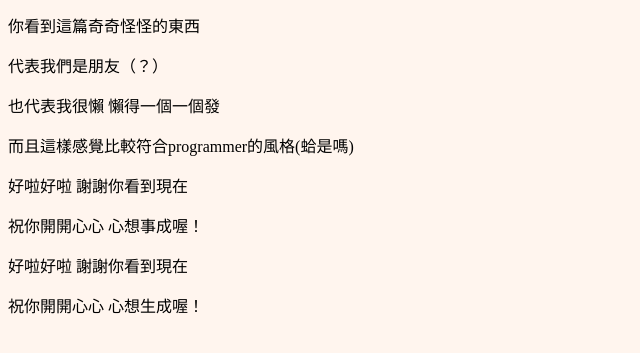
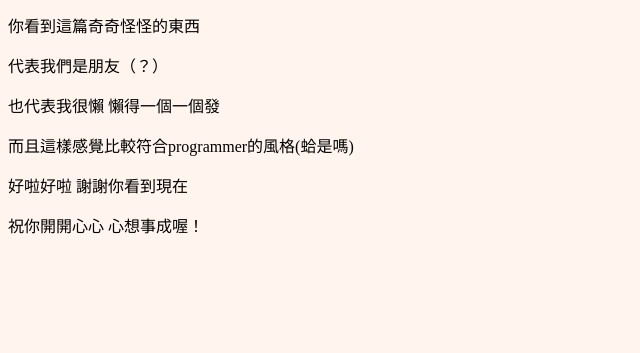
Before and after one commit to sunnyhan0317/moonfestival, a plain HTML site: page index.html in a window 1280 px wide. Shown: the part 277-630 px from the top of the page, without its empty margins (0-640 px from the left). Drawn offline with Linux system fonts and the light colour scheme.

Commit message:
Update index.html

```diff
--- a/index.html
+++ b/index.html
@@ -21,13 +21,8 @@
 	<p>你看到這篇奇奇怪怪的東西</p>
 	<p>代表我們是朋友（？）</p>
 	<p>也代表我很懶 懶得一個一個發</p>
-    <p>而且這樣感覺比較符合programmer的風格(蛤是嗎)</p>
+        <p>而且這樣感覺比較符合programmer的風格(蛤是嗎)</p>
 	<p>好啦好啦 謝謝你看到現在</p>
 	<p>祝你開開心心 心想事成喔！</p>
 </body>
 </html>
-
-	<p>好啦好啦 謝謝你看到現在</p>
-	<p>祝你開開心心 心想生成喔！</p>
-</body>
-</html>
```
